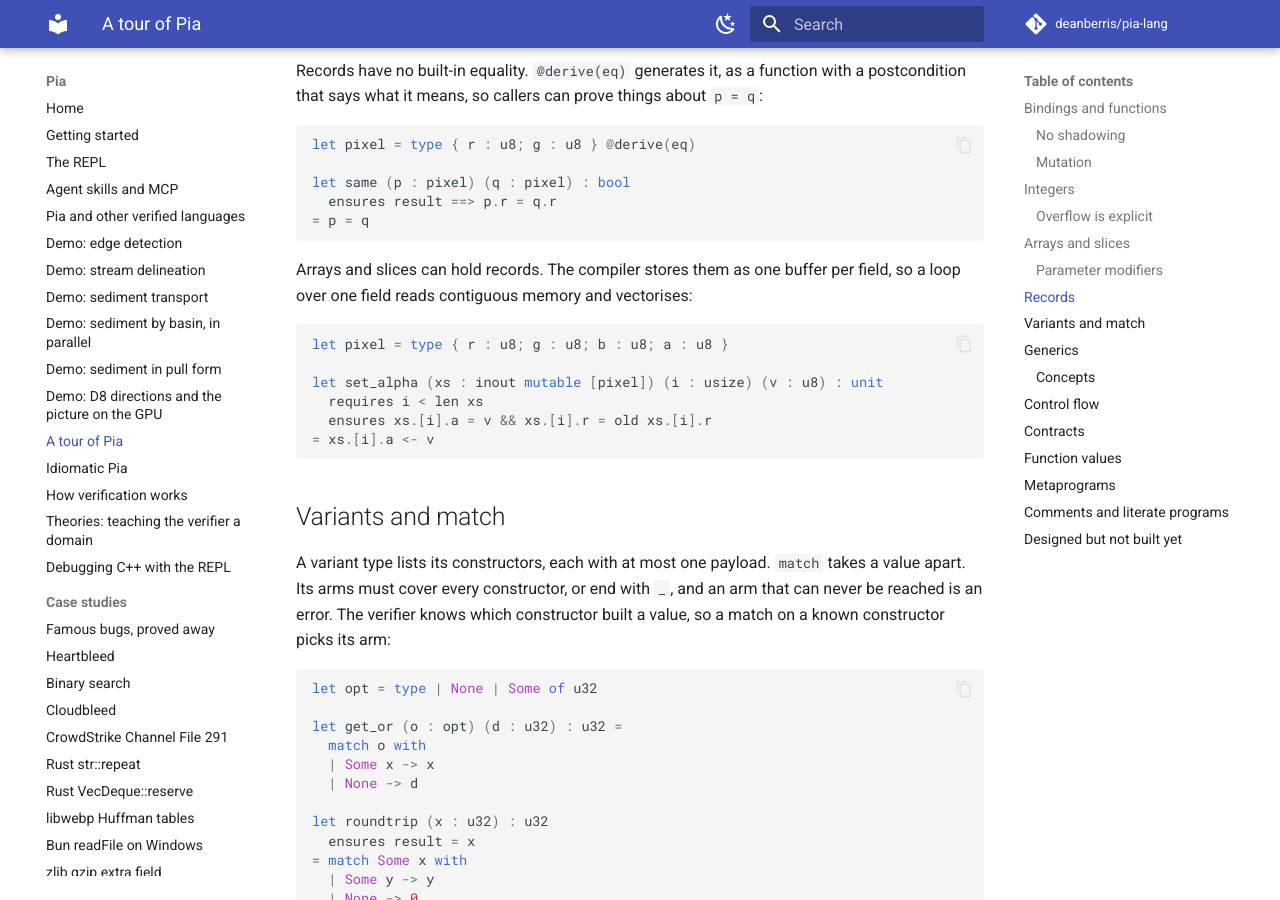
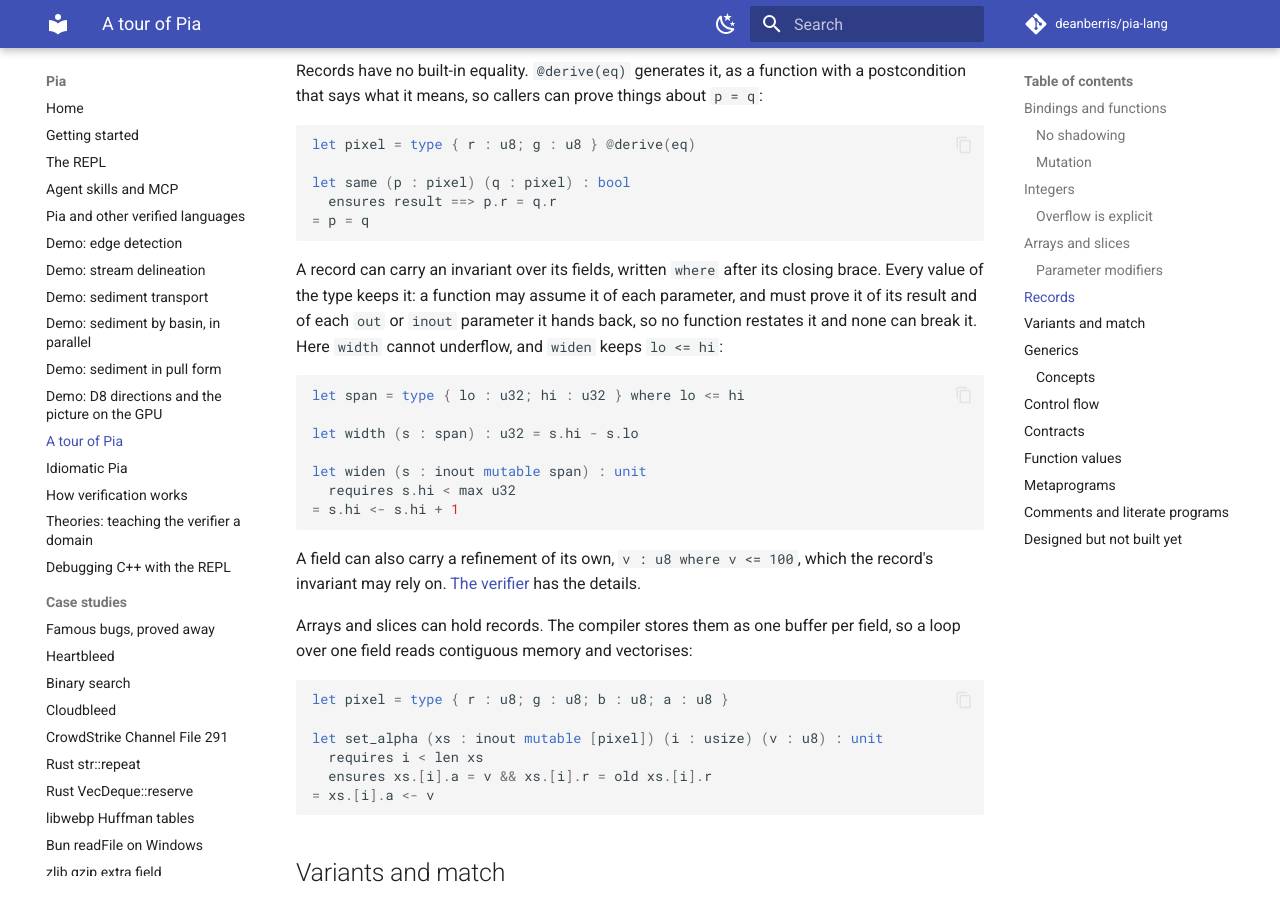
Before and after one commit to deanberris/pia-lang, an MkDocs documentation site: the page built from docs/tour.md, in a window 1280 px wide and 900 px high, scrolled down 5587 px. Built offline with MkDocs 1.6.1 and Material for MkDocs 9.7.7, drawn with Linux system fonts in a browser that asks for light colours; comment, search, counter and statistics services are not loaded; some of the changed text lies outside the part shown.

Commit message:
Tour: record invariants, with a proved example (ADR 0074, step 1)
Co-Authored-By: Claude Opus 5.5 <noreply@anthropic.com>
Claude-Session: https://claude.ai/code/session_01SkMSav676v9kiQ15iYtwTW

````diff
--- a/docs/tour.md
+++ b/docs/tour.md
@@ -228,6 +228,20 @@ let same (p : pixel) (q : pixel) : bool
   ensures result ==> p.r = q.r
 = p = q
 ```
+
+A record can carry an invariant over its fields, written `where` after its closing brace. Every value of the type keeps it: a function may assume it of each parameter, and must prove it of its result and of each `out` or `inout` parameter it hands back, so no function restates it and none can break it. Here `width` cannot underflow, and `widen` keeps `lo <= hi`:
+
+```ocaml
+let span = type { lo : u32; hi : u32 } where lo <= hi
+
+let width (s : span) : u32 = s.hi - s.lo
+
+let widen (s : inout mutable span) : unit
+  requires s.hi < max u32
+= s.hi <- s.hi + 1
+```
+
+A field can also carry a refinement of its own, `v : u8 where v <= 100`, which the record's invariant may rely on. [The verifier](verifier.md#theories) has the details.
 
 Arrays and slices can hold records. The compiler stores them as one buffer per field, so a loop over one field reads contiguous memory and vectorises:
 
````
Also changed, not shown: other parts of docs/tour.md (+1 -1 lines).
